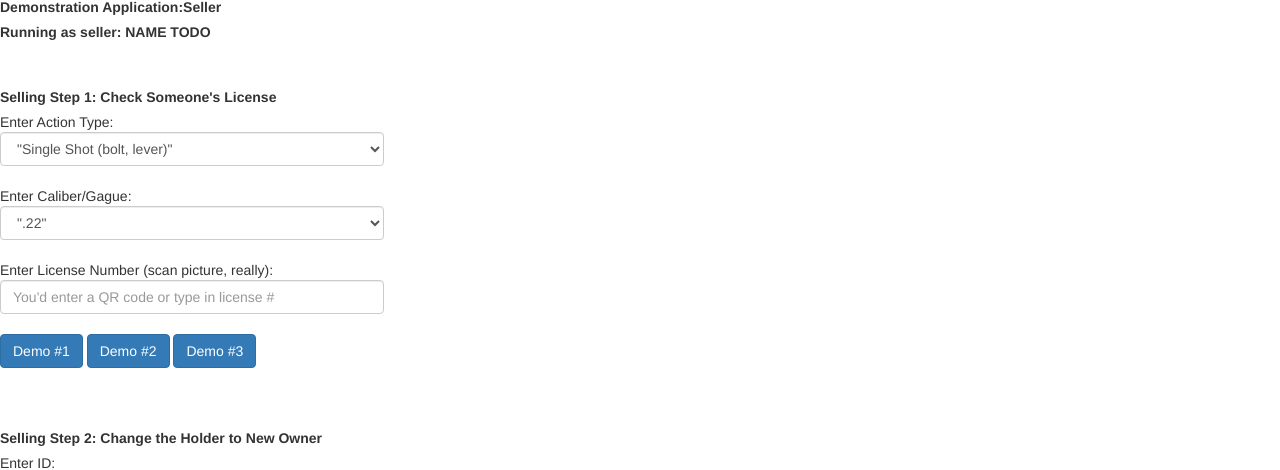
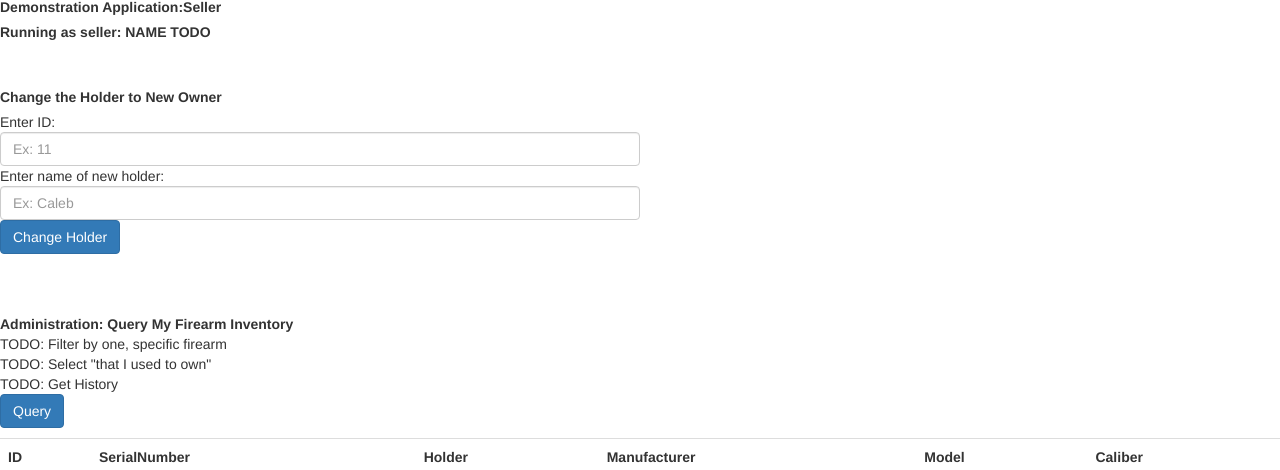
Before and after one commit to jenmcgrath01/SelfControlDemo, a website: page sc-app/client/seller.html in a window 1280 px wide. Shown: the part 266-736 px from the top of the page. Drawn offline with nearby package versions, Linux system fonts and the light colour scheme.

Commit message:
removing license from seller

```diff
--- a/sc-app/client/seller.html
+++ b/sc-app/client/seller.html
@@ -40,41 +40,8 @@
           <br>
       </div>
 
-      <div class="form-group-licence-info">
-
-        <label>Selling Step 1: Check Someone's License</label>
-         <br>
-                Enter Action Type:
-         <select id="licenseAction" class="form-control" type="text">
-             <option>"Single Shot (bolt, lever)"</option>
-             <option>"Semi-Automatic"</option>
-             <option>"Fully Automatic (machine gun)"</option>
-         </select><br>
-                Enter Caliber/Gague:
-         <select id="licenseCaliber" class="form-control" type="text">
-             <option>".22"</option>
-             <option>".45"</option>
-             <option>"12 Gague"</option>
-         </select><br>
-           Enter License Number (scan picture, really):
-         <input class="form-control" type="text" placeholder="You'd enter a QR code or type in license #"  ng-model="licence.id"> <br>
-
-           <input id="demo_seller_1" type="submit" value="Demo #1" class="btn btn-primary" ng-click="demo_seller_1()">
-           <input id="demo_seller_2" type="submit" value="Demo #2" class="btn btn-primary" ng-click="demo_seller_2()">
-        <input id="demo_seller_3" type="submit" value="Demo #3" class="btn btn-primary" ng-click="demo_seller_3()">
-          <br>
-           <h5 style="color:black;margin-bottom:2%" id="demo_seller_results_label">Results!</h5><br>
-
-          <h5 style="color:green;margin-bottom:2%" id="demo_seller_1_label">Success! Licence Granted</h5>
-           <h5 style="color:orange;margin-bottom:2%" id="demo_seller_2_label">Try Again! Buyer didn't approve access</h5>
-           <h5 style="color:red;margin-bottom:2%" id="demo_seller_3_label">Sorry!  Buyer Ineligible for this Firearm</h5>
-
-        <br>
-          <br>
-        </div>
-
       <div class="form-group">
-        <label>Selling Step 2: Change the Holder to New Owner</label>
+        <label>Change the Holder to New Owner</label>
         <h5 style="color:green;margin-bottom:2%" id="success_holder">Success! Tx ID: {{change_holder}}</h5>
         <br>
         Enter ID: <input class="form-control" type="text" placeholder="Ex: 11" ng-model="holder.id">
```
